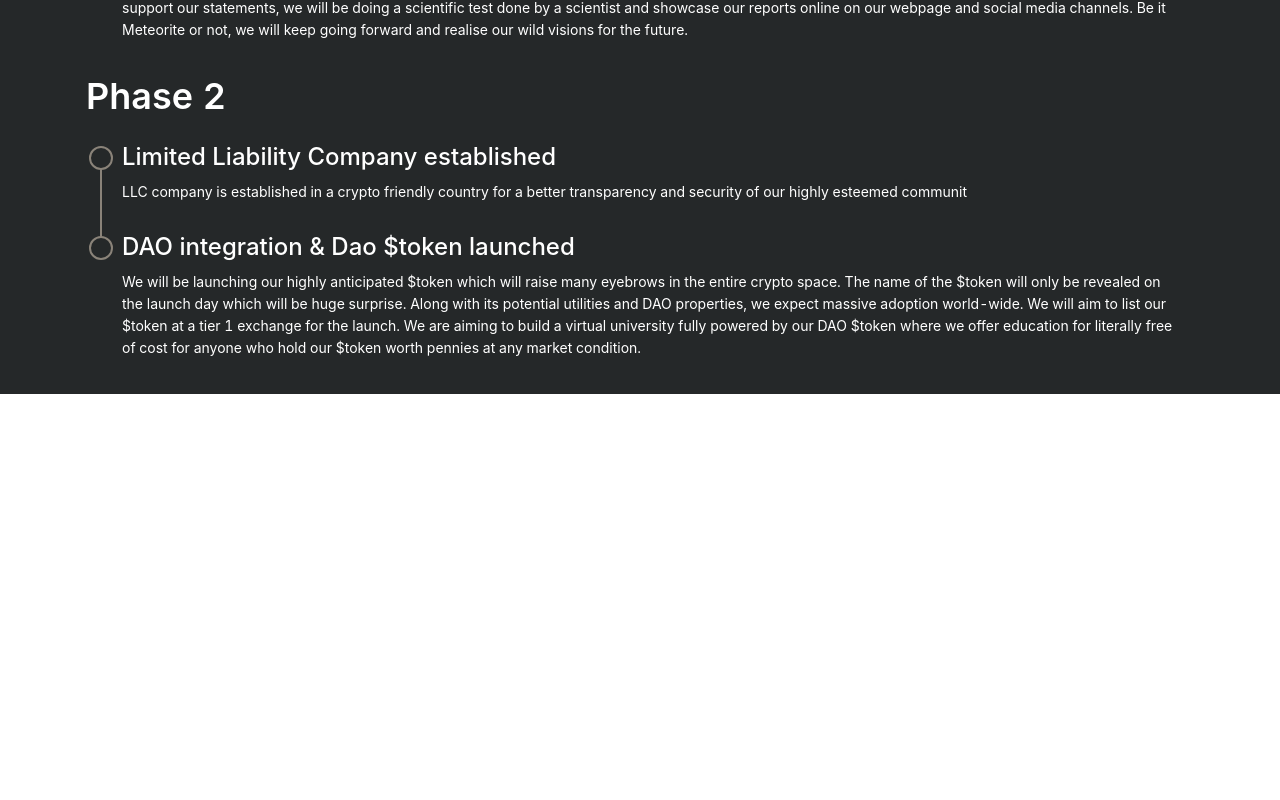
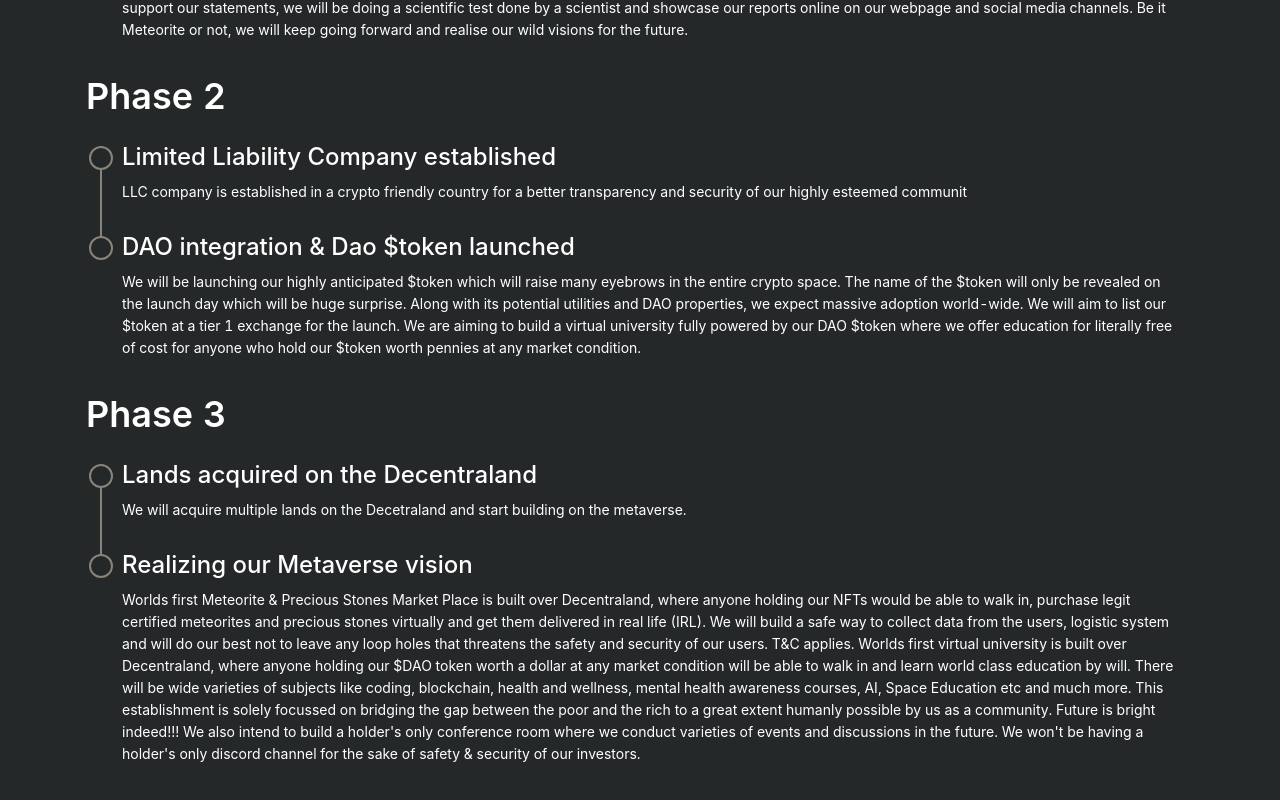
Before and after one commit to topcook/timeline-next.js-tailwindcss-example, a Next.js app: page / in a window 1280 px wide. Shown: the part 666-1466 px from the top of the page. Before the commit the page ends 1060 px from the top, so only its background shows below. Built offline with nearby package versions, Linux system fonts and the light colour scheme.

Commit message:
added phase 3

```diff
--- a/components/Roadmap.js
+++ b/components/Roadmap.js
@@ -32,7 +32,10 @@ const Roadmap = () => {
                                 Design webpage
                             </div>
                             <div class='mb-2'>
-                                Our developers will design an interactive webpage powered by web3 for our community. Our first version will be a regular interface, as we approach to our mint we will reveal our second version of our webpage with all the features of web3.
+                                Our developers will design an interactive webpage powered by web3 for our
+                                community. Our first version will be a regular interface, as we approach to
+                                our mint we will reveal our second version of our webpage with all the
+                                features of web3.
                             </div>
                         </div>
                     </Timeline.Item>
@@ -43,7 +46,8 @@ const Roadmap = () => {
                                 Auction sale (99) (Mp4)
                             </div>
                             <div class='mb-2'>
-                                We will be doing a massive auction of 99 unique NFTS which will be live videos of our priceless collectibles ie Meteorites portrayed in 360 degrees.
+                                We will be doing a massive auction of 99 unique NFTS which will be live
+                                videos of our priceless collectibles ie Meteorites portrayed in 360 degrees.
                             </div>
                         </div>
                     </Timeline.Item>
@@ -54,7 +58,9 @@ const Roadmap = () => {
                                 Presale and Public sale mint (3234) (JPEG)
                             </div>
                             <div class='mb-2'>
-                                We conduct presale and public sale of 3234 NFTs which are solely photographs of our precious collectibles. Be ready to get your minds blown by the art, we call 'em Space Arts!
+                                We conduct presale and public sale of 3234 NFTs which are solely
+                                photographs of our precious collectibles. Be ready to get your minds blown
+                                by the art, we call 'em Space Arts!
                             </div>
                         </div>
                     </Timeline.Item>
@@ -65,7 +71,15 @@ const Roadmap = () => {
                                 Meteorite Testing done by a scientist
                             </div>
                             <div class='mb-2'>
-                                As you all can see on our social media channels, we have done the magnetic field test also we could see varieties of metallic elements present in our priceless collectibles. We are pretty much confident just like all other meteorite enthusiasts all over the world that we have nothing other than real ‘Meteorites'. In order to support our statements, we will be doing a scientific test done by a scientist and showcase our reports online on our webpage and social media channels. Be it Meteorite or not, we will keep going forward and realise our wild visions for the future.
+                                As you all can see on our social media channels, we have done the
+                                magnetic field test also we could see varieties of metallic elements
+                                present in our priceless collectibles. We are pretty much confident
+                                just like all other meteorite enthusiasts all over the world that we
+                                have nothing other than real ‘Meteorites'. In order to support our
+                                statements, we will be doing a scientific test done by a scientist and
+                                showcase our reports online on our webpage and social media channels.
+                                Be it Meteorite or not, we will keep going forward and realise our wild
+                                visions for the future.
                             </div>
                         </div>
                     </Timeline.Item>
@@ -85,7 +99,8 @@ const Roadmap = () => {
                                 Limited Liability Company established
                             </div>
                             <div class='mb-2'>
-                                LLC company is established in a crypto friendly country for a better transparency and security of our highly esteemed communit
+                                LLC company is established in a crypto friendly country for a better
+                                transparency and security of our highly esteemed communit
                             </div>
                         </div>
                     </Timeline.Item>
@@ -108,6 +123,51 @@ const Roadmap = () => {
                     </Timeline.Item>
                 </Timeline>
             </div>
+
+            <div>
+                <div className='text-4xl font-semibold 2 pb-8 phase-number'>
+                    Phase 3
+                </div>
+
+                <Timeline className='white-text'>
+                    <Timeline.Item color="#8a8379" className='not-passed'>
+                        <div className='content of timeline'>
+                            <div className='text-2xl font-medium mb-2 mt-[-2px]'>
+                                Lands acquired on the Decentraland
+                            </div>
+                            <div class='mb-2'>
+                                We will acquire multiple lands on the Decetraland and
+                                start building on the metaverse.
+                            </div>
+                        </div>
+                    </Timeline.Item>
+
+                    <Timeline.Item color="#8a8379" className='not-passed'>
+                        <div className='content of timeline'>
+                            <div className='text-2xl font-medium mb-2 mt-[-2px]'>
+                                Realizing our Metaverse vision
+                            </div>
+                            <div class='mb-2'>
+                                Worlds first Meteorite & Precious Stones Market Place is built over Decentraland,
+                                where anyone holding our NFTs would be able to walk in, purchase legit certified
+                                meteorites and precious stones virtually and get them delivered in real life (IRL).
+                                We will build a safe way to collect data from the users, logistic system and will
+                                do our best not to leave any loop holes that threatens the safety and security of
+                                our users. T&C applies. Worlds first virtual university is built over Decentraland,
+                                where anyone holding our $DAO token worth a dollar at any market condition will be
+                                able to walk in and learn world class education by will. There will be wide varieties
+                                of subjects like coding, blockchain, health and wellness, mental health awareness
+                                courses, AI, Space Education etc and much more. This establishment is solely
+                                focussed on bridging the gap between the poor and the rich to a great extent humanly
+                                possible by us as a community. Future is bright indeed!!! We also intend to build
+                                a holder's only conference room where we conduct varieties of events and discussions
+                                in the future. We won't be having a holder's only discord channel for the sake of
+                                safety & security of our investors.
+                            </div>
+                        </div>
+                    </Timeline.Item>
+                </Timeline>
+            </div>
         </div >
     );
 };
```
